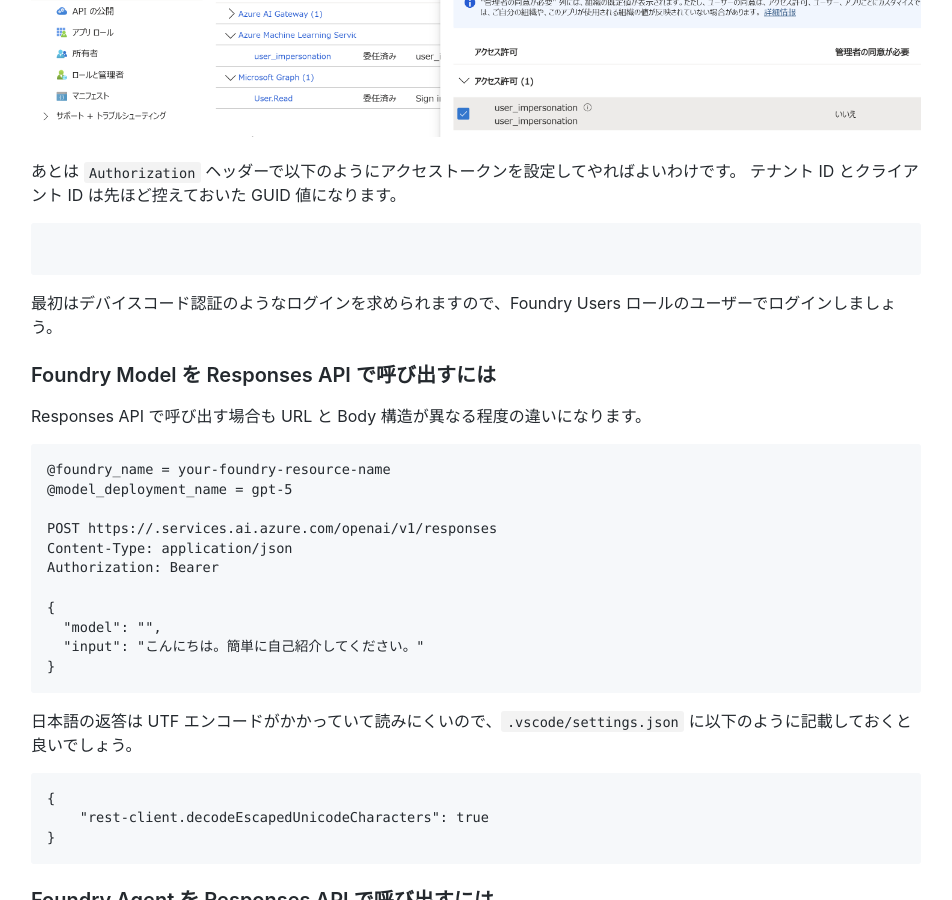
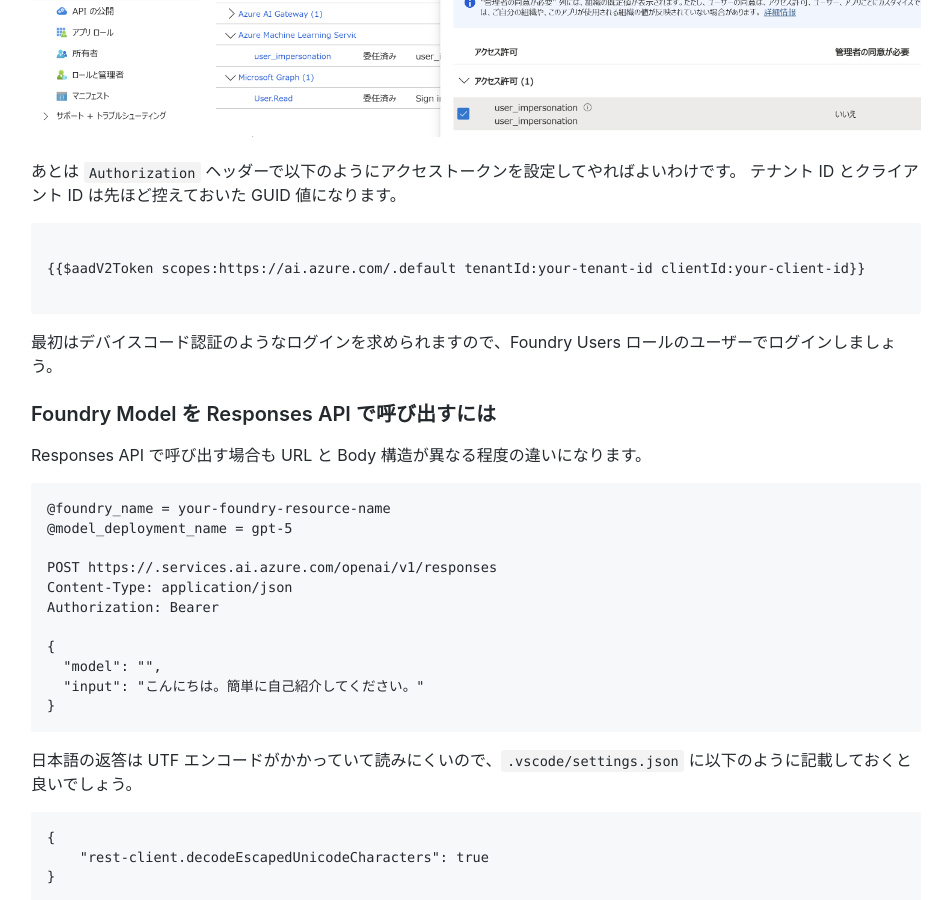
Before and after one commit to ayuina/ainaba-csa-blog, a Jekyll site: the page built from fy27/calling-ai-via-rest/index.md, in a window 1280 px wide and 900 px high, scrolled down 2619 px. Shown: the whole window, without its empty margins (164-1116 px from the left). Built offline with Jekyll 4.4.1, drawn with Linux system fonts in a browser that asks for light colours; the repository's description, which GitHub fills in, is left out; some of the changed text lies outside the part shown.

Commit message:
Update token retrieval examples to use raw block syntax in index.md

````diff
--- a/fy27/calling-ai-via-rest/index.md
+++ b/fy27/calling-ai-via-rest/index.md
@@ -71,8 +71,10 @@ az account get-access-token --scope 'https://ai.azure.com/.default' --query acce
 あとは `Authorization` ヘッダーで以下のようにアクセストークンを設定してやればよいわけです。
 テナント ID とクライアント ID は先ほど控えておいた GUID 値になります。
 
-```json
+```text
+{% raw %}
 {{$aadV2Token scopes:https://ai.azure.com/.default tenantId:your-tenant-id clientId:your-client-id}}
+{% endraw %}
 ```
 
 最初はデバイスコード認証のようなログインを求められますので、Foundry Users ロールのユーザーでログインしましょう。
@@ -193,8 +195,10 @@ az ad sp create --id '18550318-e177-4205-a743-6816d6fcdc3f'
 
 アクセストークンは以下のように取得できます。
 
-```json
+```text
+{% raw %}
 {{$aadV2Token scopes:https://ai.gateway.azure.com/Data.All tenantId:your-tenant-id clientId:your-client-id}}
+{% endraw %}
 ```
 
 ## まとめ
````
